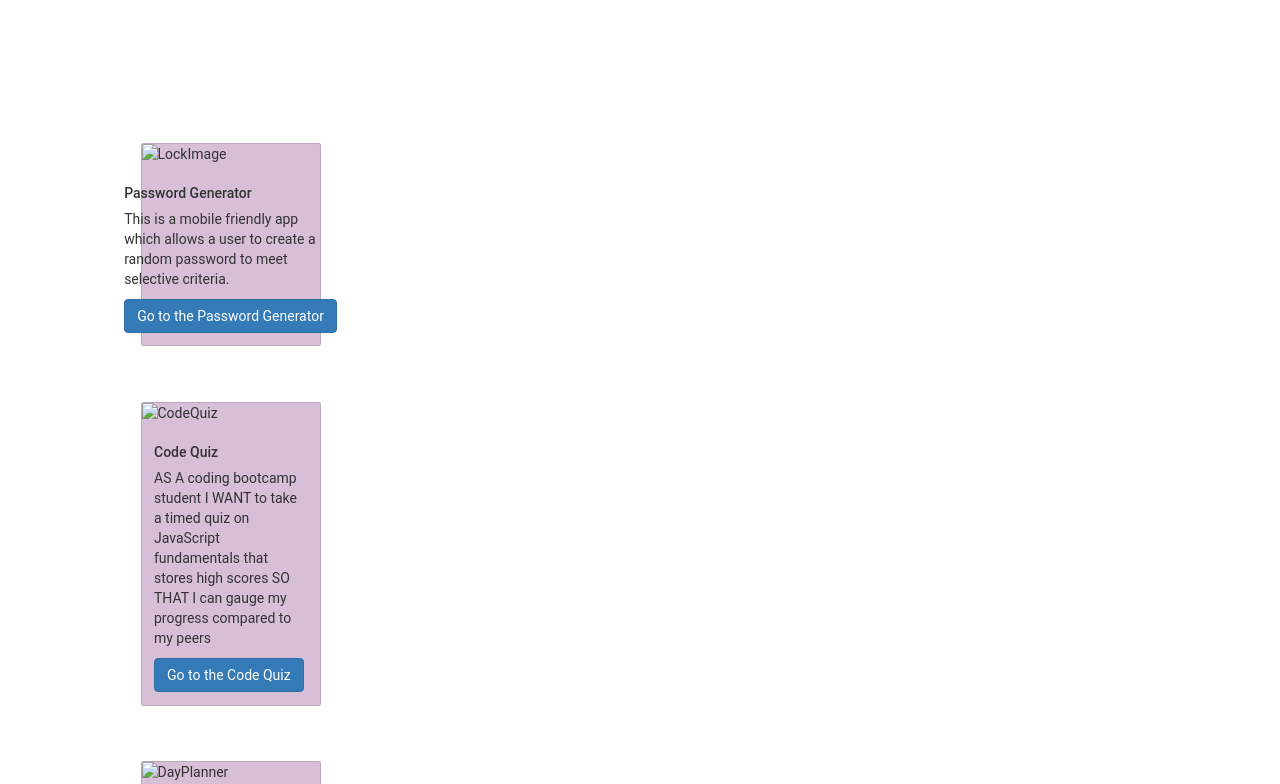
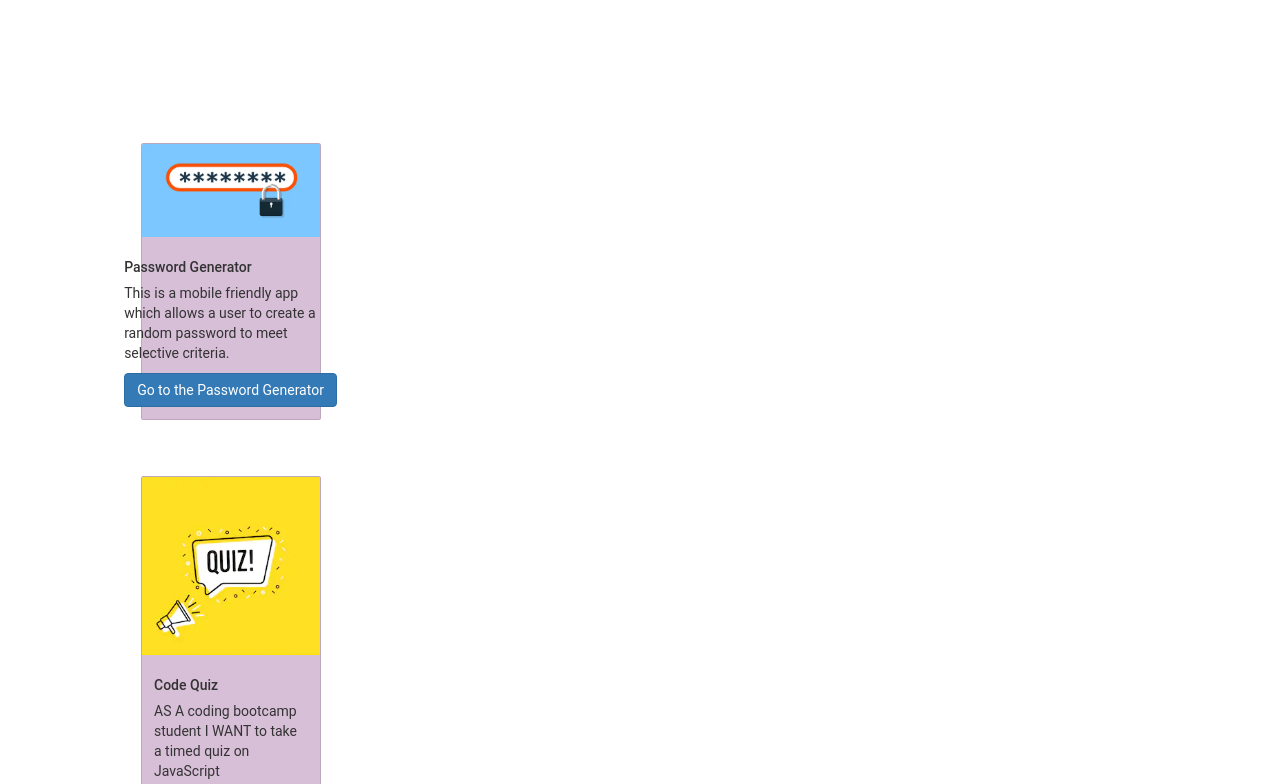
Before and after one commit to rajdeep041/02ResponsivePortfolio, a plain HTML site: page projects.html in a window 1280 px wide. Shown: the part 168-952 px from the top of the page. Drawn offline with nearby package versions, Linux system fonts and the light colour scheme.

Commit message:
added images

```diff
--- a/projects.html
+++ b/projects.html
@@ -45,7 +45,7 @@
     <div class="container">
         <!--- Cards Begin -->
         <div class="card" style="width: 18rem; align-items: center; align-content: center;">
-            <img class="card-img-top" src="" alt="LockImage">
+            <img class="card-img-top" src="/Assets/Images/lock.png" alt="LockImage">
             <div class="card-body">
                 <h5 class="card-title">Password Generator</h5>
                 <p class="card-text">This is a mobile friendly app which allows a user to create a random password to
@@ -56,7 +56,7 @@
             </div>
         </div>
         <div class="card" style="width: 18rem;">
-            <img class="card-img-top" src="" alt="CodeQuiz">
+            <img class="card-img-top" src="/Assets/Images/quiz.png" alt="CodeQuiz">
             <div class="card-body">
                 <h5 class="card-title">Code Quiz</h5>
                 <p class="card-text">AS A coding bootcamp student
@@ -66,7 +66,7 @@
             </div>
         </div>
         <div class="card" style="width: 18rem;">
-            <img class="card-img-top" src="" alt="DayPlanner">
+            <img class="card-img-top" src="/Assets/Images/planner.png" alt="DayPlanner">
             <div class="card-body">
                 <h5 class="card-title">Day Planner</h5>
                 <p class="card-text">AS AN employee with a busy schedule
```
Also changed, not shown: Assets/Images/lockImage.webp (deleted).
